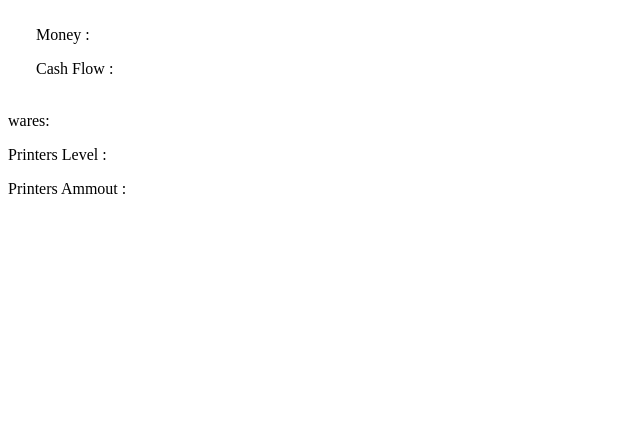
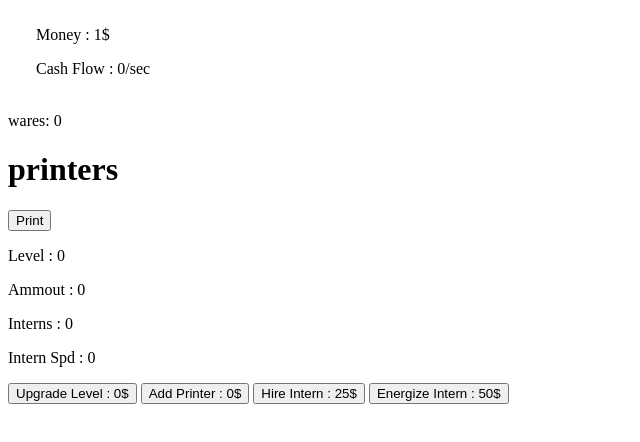
Before and after one commit to clubitus/incremental, a plain HTML site: page index.html in a window 1280 px wide. Shown: the whole page, without its empty margins (0-640 px from the left). Drawn offline with Linux system fonts and the light colour scheme.

Commit message:
Add files via upload

```diff
--- a/index.html
+++ b/index.html
@@ -4,14 +4,14 @@
   <meta charset="utf-8">
   <title>Printer</title>
   <link rel="stylesheet" href="style.css">
-  <script src="script.js"></script>
+
 </head>
 <body>
 
 <!-- This class contains the infos on top of the screen : Money,stats......... -->
   <div class = topscreen>
-  <p>Money : <span id='money'></span></p>
-  <p>Cash Flow : <span id='cashflow'></span></p>
+  <p>Money : <span id='money'></span>$</p>
+  <p>Cash Flow : <span id='cashflow'></span>/sec</p>
   </div>
 <!-- This class contains the first part of the game -->
   <div class = warehouse>
@@ -21,12 +21,20 @@
 
     </div>
     <div class = printers>
-      <p>Printers Level : <span id='PrinterLvl'></span></p>
-      <p>Printers Ammout : <span id='printerAmt'></span></p>
+      <h1>printers</h1>
+      <button onclick = printMoney()>Print</button>
+      <p>Level : <span id='printerLvl'></span></p>
+      <p>Ammout : <span id='printerAmt'></span></p>
+      <p>Interns : <span id='printerIntern'></span></p>
+      <p>Intern Spd : <span id='printerInternSpd'></span></p>
+      <button onclick = upgPrntLvl()> Upgrade Level : <span id='printerLvlPrice'></span>$</button>
+      <button onclick = upgPrntAmt()> Add Printer : <span id='printerAmtPrice'></span>$</button>
+      <button>Hire Intern : <span id='printerInternPrice'></span>$</button>
+      <button>Energize Intern : <span id='printerInternSpdPrice'></span>$</button>
 
 
     </div>
   </div>
-
+<script src="main.js"></script>
 </body>
 </html>
--- a/main.js
+++ b/main.js
@@ -0,0 +1,58 @@
+function cacheVal(){
+    document.getElementById('money').innerHTML = money;
+    document.getElementById('cashflow').innerHTML = cashflow;
+    document.getElementById('wareAmt').innerHTML = wareAmt;
+    document.getElementById('printerLvl').innerHTML = prntLvl;
+    document.getElementById('printerAmt').innerHTML =  prntAmt;
+    document.getElementById('printerIntern').innerHTML = prntIntern ;
+    document.getElementById('printerInternSpd').innerHTML = prntInternSpd ;
+    document.getElementById('printerLvlPrice').innerHTML = prntLvlPrice ;
+    document.getElementById('printerAmtPrice').innerHTML = prntAmtPrice ;
+    document.getElementById('printerInternPrice').innerHTML = prntInternPrice ;
+    document.getElementById('printerInternSpdPrice').innerHTML = prntInternSpdPrice ;
+}
+let money = 1 ;
+let cashflow = 0;
+let wareAmt = 0;
+let prntLvl = 0;
+let prntAmt = 0;
+let prntIntern = 0;
+let prntInternSpd = 0;
+let prntLvlPrice = 0;
+let prntAmtPrice = 0;
+let prntInternPrice = 25;
+let prntInternSpdPrice = 50;
+cacheVal();
+
+function printMoney() {
+	money += prntAmt*prntLvl;
+	cacheVal();
+}
+function upgPrntAmt() {
+	if (money >= prntAmtPrice){
+		money -= prntAmtPrice;
+		if (prntAmtPrice < 50){
+            prntAmtPrice +=15;
+        }
+        else{
+            prntAmtPrice *= 1.75;
+        }
+		prntAmt+=1;
+		cacheVal();
+	}
+
+}
+function upgPrntLvl() {
+	if (money >= prntLvlPrice){
+		money -= prntLvlPrice;
+		if (prntLvlPrice < 25){
+            prntLvlPrice +=5;
+        }
+        else{
+            prntLvlPrice *= 1.3;
+        }
+		prntLvl+=1;
+		cacheVal();
+	}
+
+}
```
